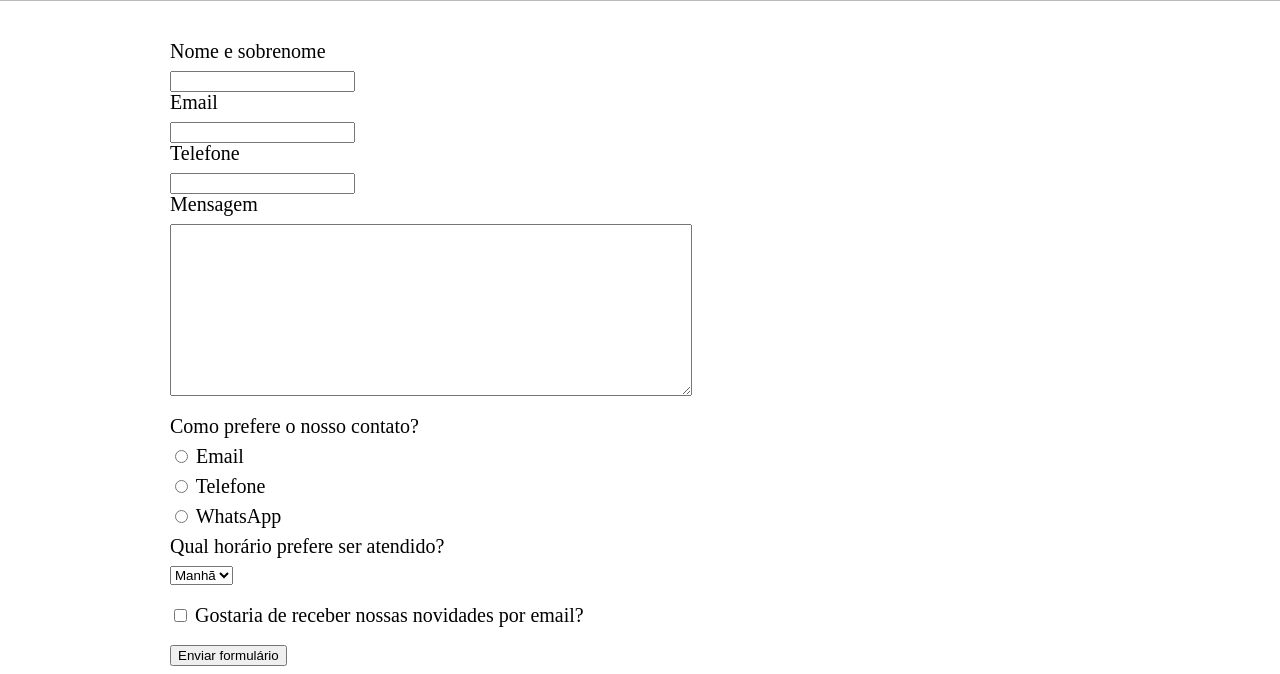
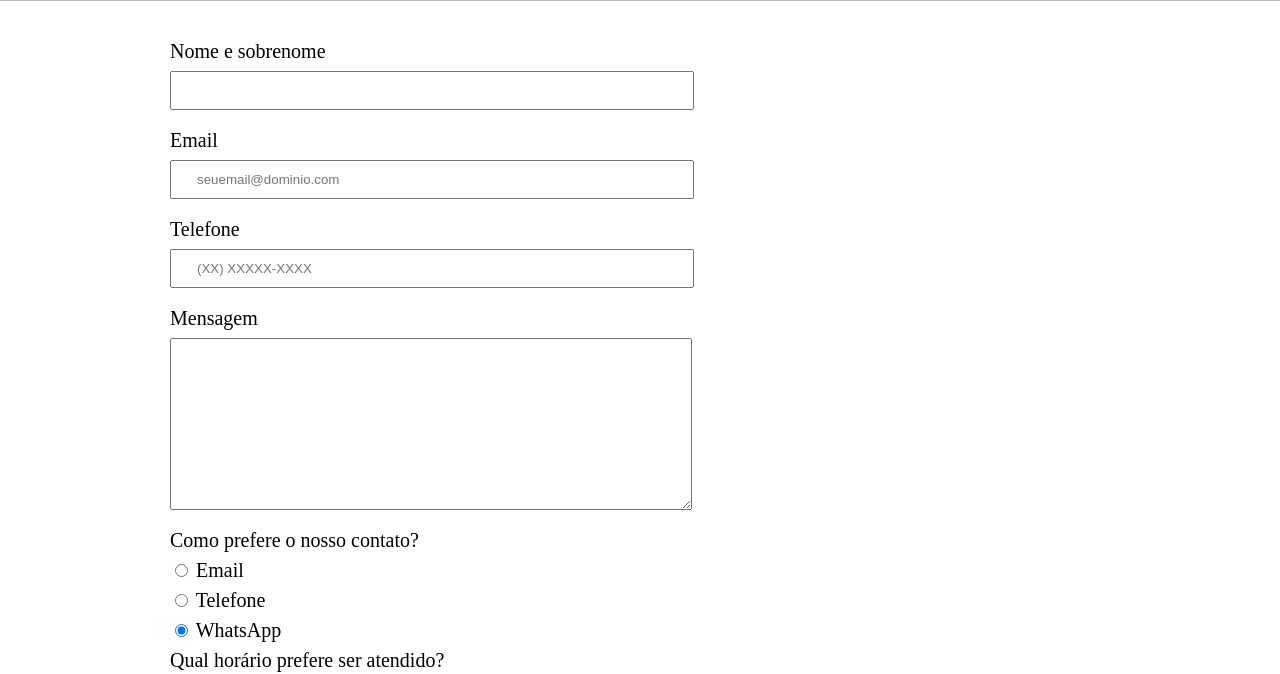
Before and after one commit to Gleis0nLemos/Barbearia_Alura, a plain HTML site: page contato.html in a window 1280 px wide. Shown: the part 292-966 px from the top of the page. Drawn offline with Linux system fonts and the light colour scheme.

Commit message:
Melhorando a semântica

```diff
--- a/contato.html
+++ b/contato.html
@@ -10,7 +10,7 @@
     <body>
         <header>
             <div class="caixa">
-                <h1><img src="logo.png"></h1>
+                <h1><img src="logo.png" alt="Logo da Barbearia Alura"></h1>
 
                 <nav>
                     <ul>
@@ -25,19 +25,19 @@
         <main>
             <form>
                 <label for="input-padrao">Nome e sobrenome</label>
-                <input type="text" id="input-padrao">
+                <input type="text" id="nomesobrenome" class="input-padrao" required>
 
-                <label for="input-padrao">Email</label>
-                <input type="text" id="input-padrao">
+                <label for="email">Email</label>
+                <input type="email" id="email" class="input-padrao" required placeholder="seuemail@dominio.com">
 
-                <label for="imput-padrao">Telefone</label>
-                <input type="text" id="input-padrao">
+                <label for="telefone">Telefone</label>
+                <input type="tel" id="telefone" class="input-padrao" required placeholder="(XX) XXXXX-XXXX">
 
                 <label for="mensagem">Mensagem</label>
-                <textarea cols="70" rows="10" id="mensagem" class="input-padrao"></textarea>
+                <textarea cols="70" rows="10" id="mensagem" class="input-padrao" required></textarea>
 
-                <div>
-                    <p>Como prefere o nosso contato?</p>
+                <fieldset>
+                    <legend>Como prefere o nosso contato?</legend>
                     <label for="radio-email">
                         <input type="radio" name="contato" value="email" id="radio-email">
                         Email
@@ -49,22 +49,22 @@
                     </label>
 
                     <label for="radio-whatsapp">
-                        <input type="radio" name="contato" value="whatsapp" id="radio-whatsapp">
+                        <input type="radio" name="contato" value="whatsapp" id="radio-whatsapp" checked>
                         WhatsApp
                     </label>
-                </div>
+                </fieldset>
 
-                <div>
-                    <p>Qual horário prefere ser atendido?</p>
+                <fieldset>
+                    <legend>Qual horário prefere ser atendido?</legend>
                     <select>
                         <option>Manhã</option>
                         <option>Tarde</option>
                         <option>Noite</option>
                     </select>
-                </div>
+                </fieldset>
 
                 <label class="checkbox">
-                    <input type="checkbox">
+                    <input type="checkbox" checked>
                     Gostaria de receber nossas novidades por email?
                 </label>
 
@@ -73,7 +73,7 @@
         </main>
 
         <footer>
-            <img src="logo-branco.png">
+            <img src="logo-branco.png" alt="Logo da Barbearia Alura">
             <p class="copyright">&copy; Copyright Barbearia Alura - 2019</p>
         </footer>
     </body>
--- a/style.css
+++ b/style.css
@@ -99,7 +99,7 @@ form {
     margin: 40px 0;
 }
 
-form label, form p {
+form label, form legend {
     display:block;
     font-size: 20px;
     margin: 0 0 10px;
@@ -111,6 +111,7 @@ form label, form p {
     padding: 10px 25px;
     width: 50%;
 }
+
 .checkbox {
     margin: 20px 0;
 }
```
Also changed, not shown: 1 other file.
